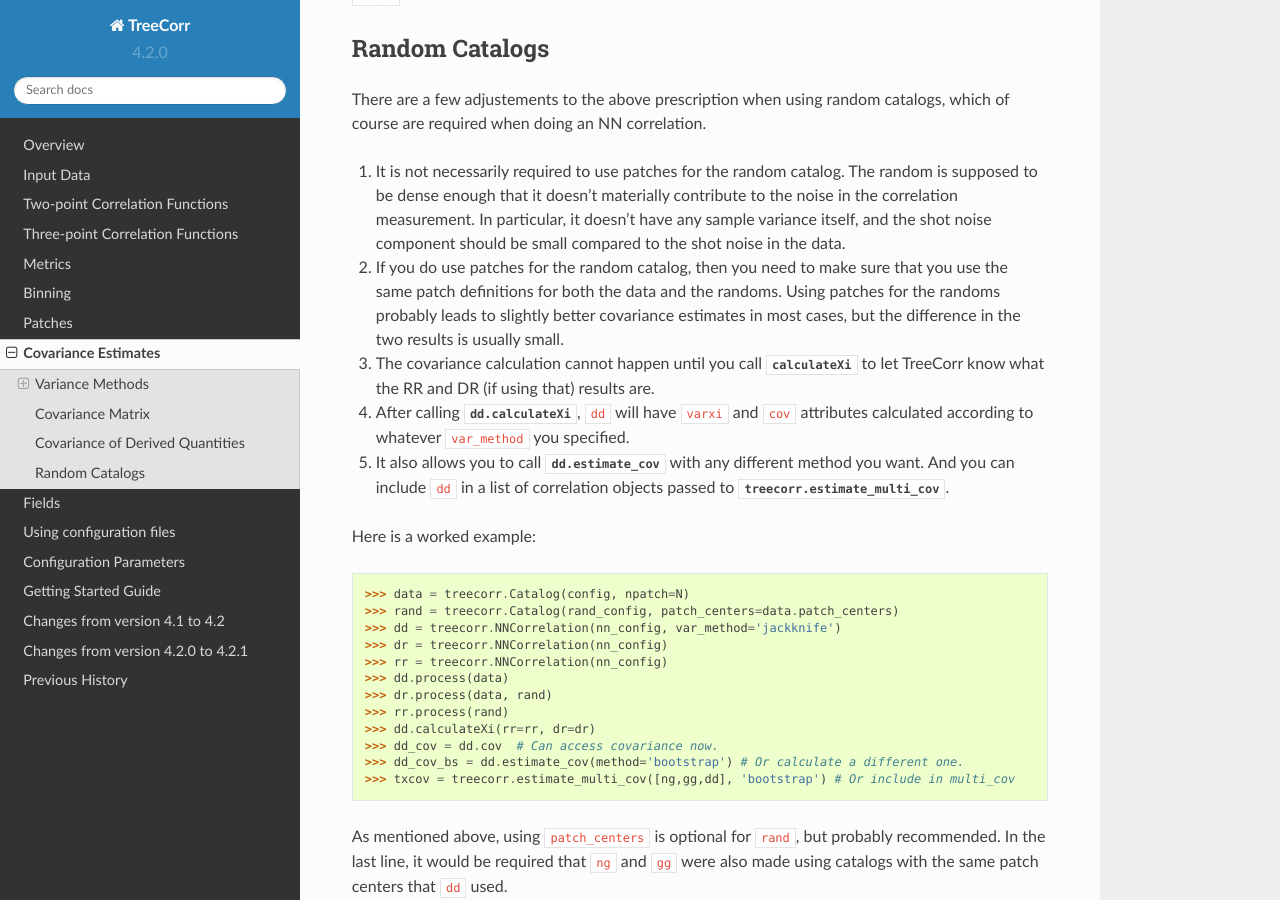
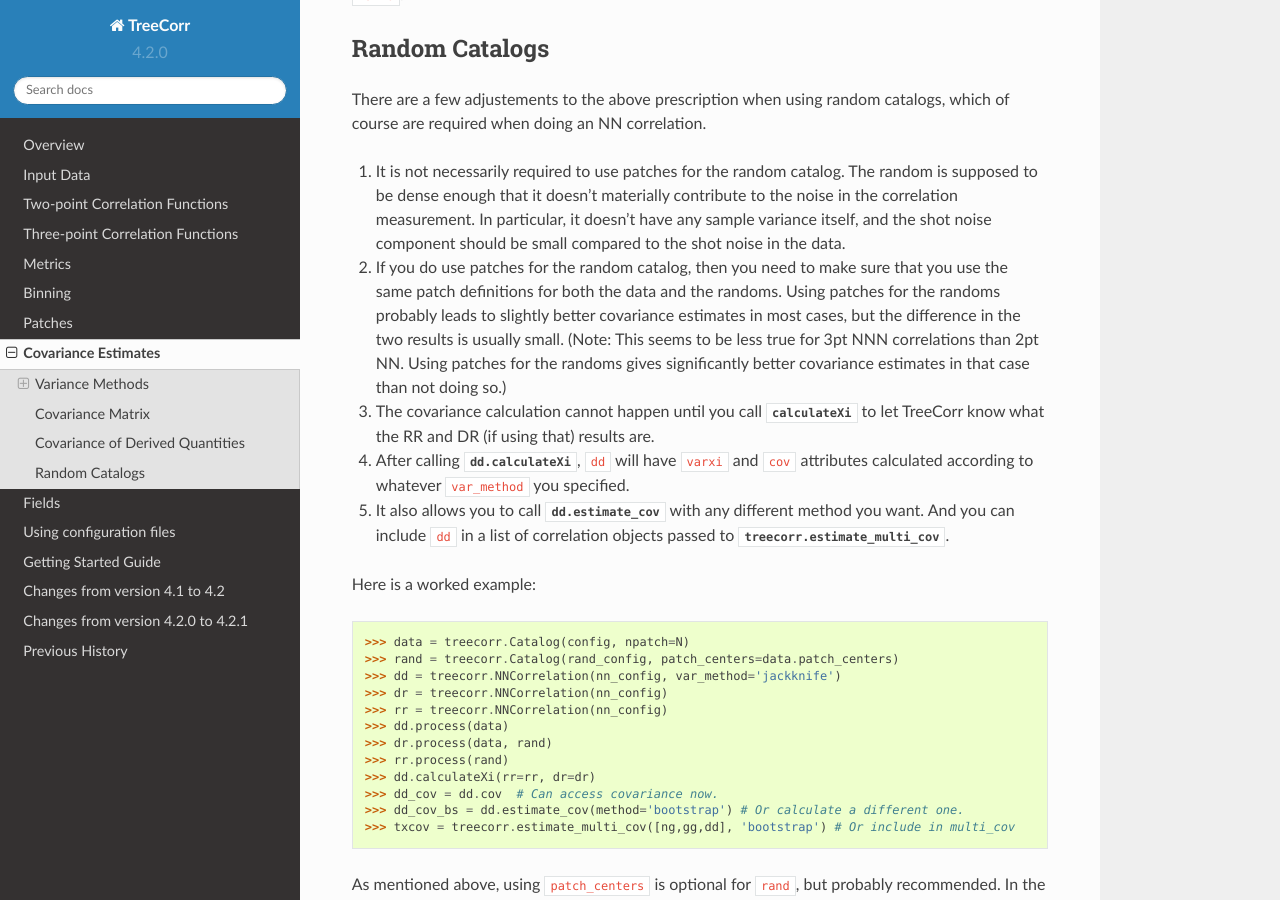
Before and after one commit to rmjarvis/TreeCorr, a Sphinx documentation site: the page built from docs/cov.rst, in a window 1280 px wide and 900 px high, scrolled down 4094 px. Built offline with Sphinx 7.4.7 and the Read the Docs theme 2.0.0, drawn with Linux system fonts in a browser that asks for light colours; the version number is read from the project's files by our own code.

Commit message:
doc edits

```diff
--- a/docs/cov.rst
+++ b/docs/cov.rst
@@ -211,6 +211,9 @@ catalogs, which of course are required when doing an NN correlation.
    that you use the same patch definitions for both the data and the randoms.
    Using patches for the randoms probably leads to slightly better covariance
    estimates in most cases, but the difference in the two results is usually small.
+   (Note: This seems to be less true for 3pt NNN correlations than 2pt NN.
+   Using patches for the randoms gives significantly better covariance estimates
+   in that case than not doing so.)
 3. The covariance calculation cannot happen until you call
    `calculateXi <NNCorrelation.calculateXi>`
    to let TreeCorr know what the RR and DR (if using that) results are.
--- a/docs/index.rst
+++ b/docs/index.rst
@@ -16,7 +16,6 @@ TreeCorr Documentation
    cov
    field
    scripts
-   params
    guide
    changes
    history
--- a/docs/scripts.rst
+++ b/docs/scripts.rst
@@ -25,7 +25,12 @@ is the name of a configuration file::
     corr3 config.yaml
 
 A sample configuration file is provided, called sample_config.yaml.
-See `Configuration Parameters` for the complete documentation about the allowed parameters.
+
+For the complete documentation about the allowed parameters, see:
+
+.. toctree::
+
+    params
 
 YAML is the recommended format for the configuration file, but we
 also allow JSON files if you prefer, or a legacy format, which is
```
Also changed, not shown: docs/params.rst (+46 -39 lines), 1 other file.
